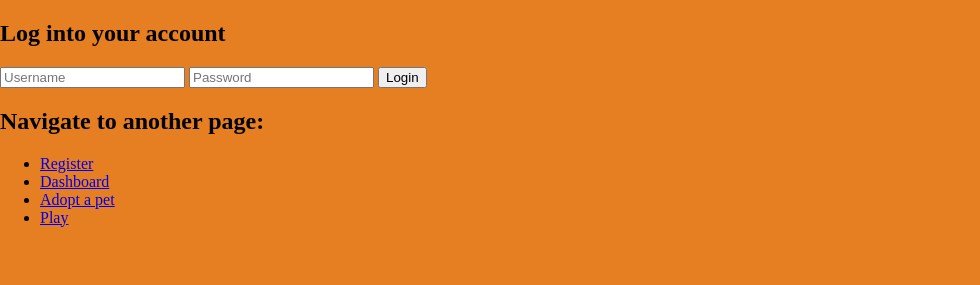
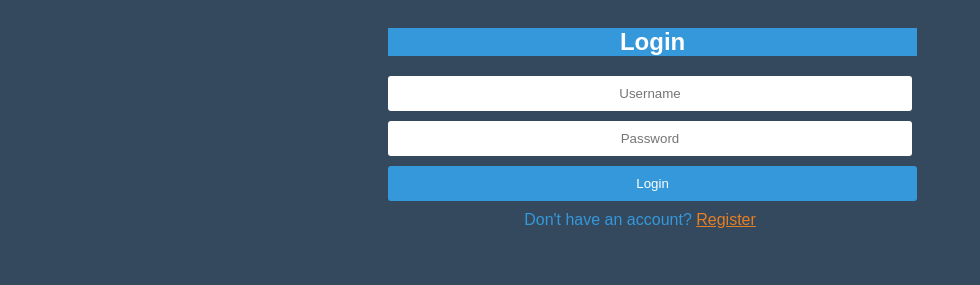
Before and after one commit to line-bbd/VirtualPet, a website: page src/views/login.html in a window 1280 px wide. Shown: the whole page, without its empty margins (0-980 px from the left). Drawn offline with Linux system fonts and the light colour scheme; files that its build step writes are made by us from their sources; files whose address does not match are found by name.

```diff
--- a/src/views/login.html
+++ b/src/views/login.html
@@ -1,36 +1,25 @@
 <!DOCTYPE html>
-<html lang="en">
+<html lang="en-US">
 
 <head>
-  <meta charset="UTF-8" />
-  <meta name="viewport" content="width=device-width, initial-scale=1.0" />
-  <title>Login</title>
+  <meta charset="utf-8">
+  <title>Login Page</title>
   <link rel="stylesheet" href="css/main.css">
+  <link rel="stylesheet" href="css/Styling.css">
   <script src="js/header.js" defer></script>
 </head>
 
 <body>
-  <header-out-component></header-out-component>
-  <div class="container">
-    <section id="top-bar" class="row">
-      <h1>Log into your account</h1>
-      <form action="/login" method="POST">
-        <input type="text" id="username" name="username" placeholder="Username">
-        <input type="password" id="password" name="password" placeholder="Password">
-        <button type="submit">Login</button>
-      </form>
-      <span id="error-message"></span>
-    </section>
-    <section id="pet-actions" class="row">
-      <h2>Navigate to another page:</h2>
-      <ul>
-        <li><a href="/register">Register</a></li>
-        <li><a href="/dashboard">Dashboard</a></li>
-        <li><a href="/adopt">Adopt a pet</a></li>
-        <li><a href="/viewPet">Play</a></li>
-      </ul>
-    </section>
-  </div>
+  <container class="RegisterContainer">
+    <h2>Login</h2>
+    <form action="/login" method="POST">
+      <input type="text" id="username" name="username" placeholder="Username">
+      <input type="password" id="password" name="password" placeholder="Password">
+      <button type="submit">Login</button>
+    </form>
+    <p>Don't have an account? <a href="/register">Register</a></p>
+
+  </container>
 </body>
 
 </html>
```
Also changed, not shown: src/views/index.html (deleted, +0 -21 lines), src/views/register.html (+9 -5 lines).
